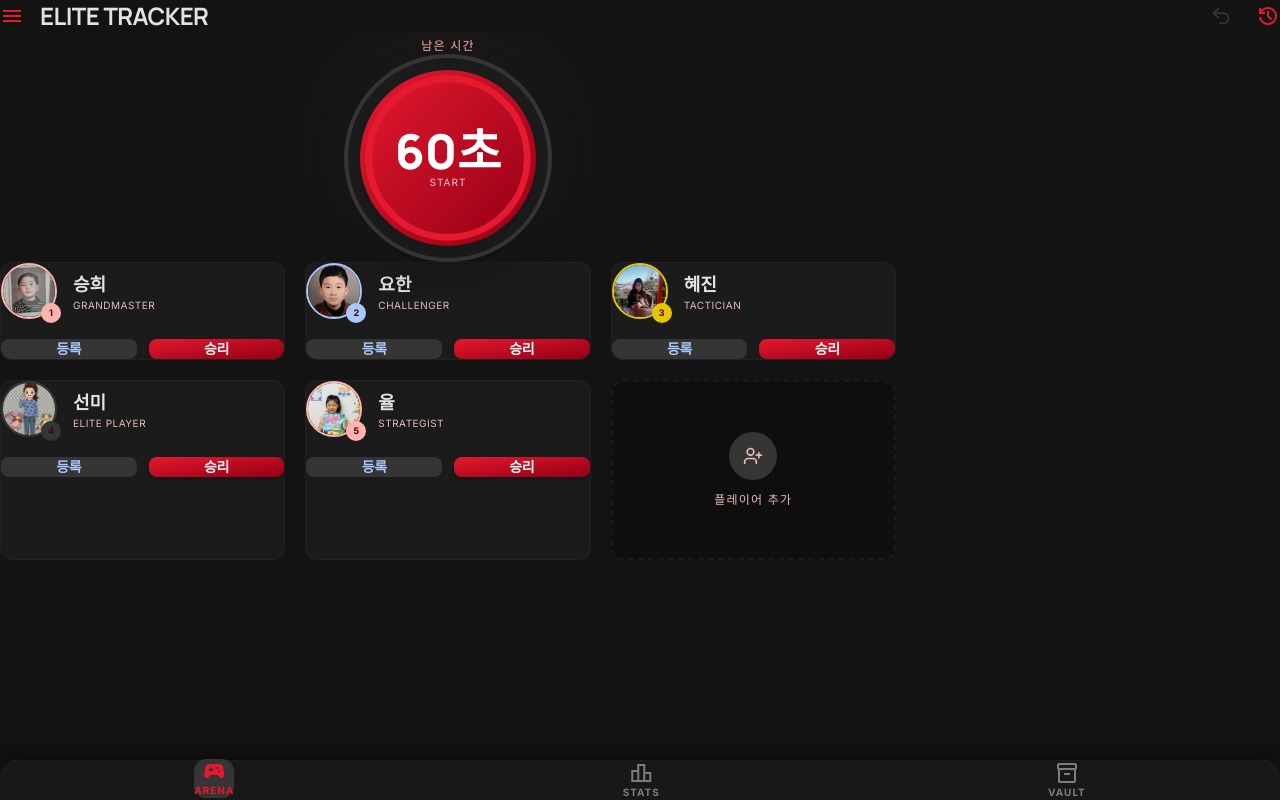
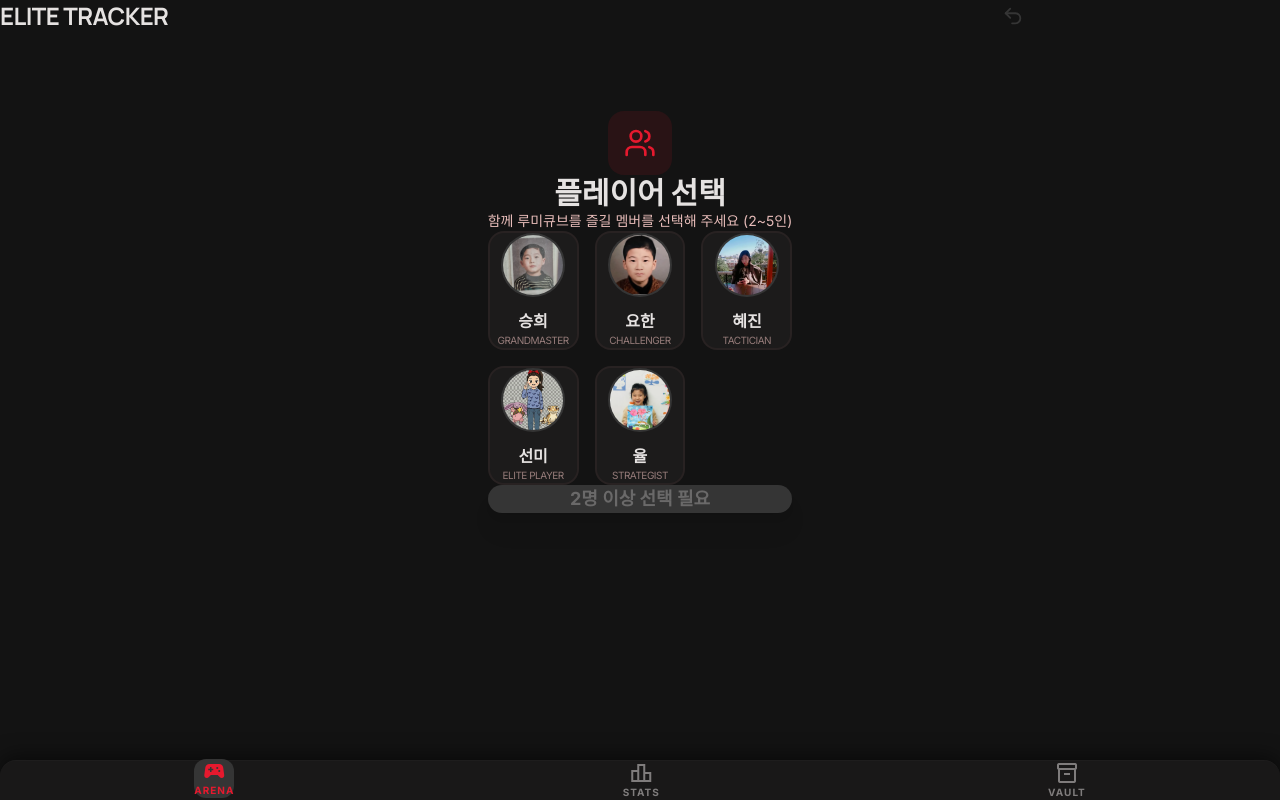
Before and after one commit to allbonykm/rummikub, a React (Vite) app: page / in a window 1280 px wide. Built offline with nearby package versions, Linux system fonts and the light colour scheme; no server answers.

Commit message:
feat: add player selection screen and fix layout centering

```diff
--- a/src/App.jsx
+++ b/src/App.jsx
@@ -2,6 +2,7 @@ import { useState, useEffect } from 'react';
 import { AnimatePresence, motion } from 'framer-motion';
 import { TopNav, BottomNav } from './components/Layout/Navigation';
 import ArenaPage from './components/Arena/ArenaPage';
+import PlayerSelection from './components/Arena/PlayerSelection';
 import StatsPage from './components/Stats/StatsPage';
 import VaultPage from './components/Vault/VaultPage';
 import useTimer from './hooks/useTimer';
@@ -11,6 +12,8 @@ import { PLAYERS } from './utils/players';
 
 function App() {
   const [activeTab, setActiveTab] = useState('arena');
+  const [selectedPlayerIds, setSelectedPlayerIds] = useState([]);
+  const [isGameActive, setIsGameActive] = useState(false);
   const timer = useTimer(60);
   const wakeLock = useWakeLock();
   const gameState = useGameState();
@@ -22,6 +25,28 @@ function App() {
     }
   }, [wakeLock.isSupported]);
 
+  // 플레이어 선택 토글
+  const handleTogglePlayer = (id) => {
+    setSelectedPlayerIds((prev) =>
+      prev.includes(id) ? prev.filter((pid) => pid !== id) : [...prev, id]
+    );
+  };
+
+  // 게임 시작
+  const handleStartGame = () => {
+    if (selectedPlayerIds.length >= 2) {
+      setIsGameActive(true);
+    }
+  };
+
+  // 플레이어 재선택 (리셋)
+  const handleResetPlayers = () => {
+    setIsGameActive(false);
+    timer.stop();
+  };
+
+  const selectedPlayers = PLAYERS.filter((p) => selectedPlayerIds.includes(p.id));
+
   // 등록 처리
   const handleRegister = (playerName) => {
     gameState.registerFirst(playerName);
@@ -29,7 +54,7 @@ function App() {
 
   // 승리 처리
   const handleWin = async (playerName) => {
-    await gameState.recordWin(playerName, PLAYERS);
+    await gameState.recordWin(playerName, selectedPlayers);
     timer.stop();
   };
 
@@ -49,7 +74,12 @@ function App() {
   return (
     <div className="min-h-dvh bg-surface text-on-surface font-body selection:bg-primary/30">
       {/* Top Navigation */}
-      <TopNav onUndo={handleUndo} canUndo={gameState.history.length > 0} />
+      <TopNav
+        onUndo={handleUndo}
+        canUndo={gameState.history.length > 0}
+        onReset={handleResetPlayers}
+        isGameActive={isGameActive}
+      />
 
       {/* Page Content */}
       <AnimatePresence mode="wait">
@@ -61,13 +91,23 @@ function App() {
             exit="out"
             variants={pageVariants}
             transition={{ duration: 0.2 }}
+            className="w-full flex justify-center"
           >
+            {!isGameActive ? (
+              <PlayerSelection
+                selectedIds={selectedPlayerIds}
+                onToggle={handleTogglePlayer}
+                onStart={handleStartGame}
+              />
+            ) : (
               <ArenaPage
                 timer={timer}
+                players={selectedPlayers}
                 currentGame={gameState.currentGame}
                 onRegister={handleRegister}
                 onWin={handleWin}
               />
+            )}
           </motion.div>
         )}
         {activeTab === 'stats' && (
--- a/src/components/Arena/ArenaPage.jsx
+++ b/src/components/Arena/ArenaPage.jsx
@@ -8,6 +8,7 @@ import { PLAYERS } from '../../utils/players';
  */
 export default function ArenaPage({
   timer,
+  players,
   currentGame,
   onRegister,
   onWin,
@@ -30,8 +31,8 @@ export default function ArenaPage({
       />
 
       {/* Player Grid */}
-      <div className="grid grid-cols-1 md:grid-cols-2 lg:grid-cols-3 gap-5">
-        {PLAYERS.map((player, index) => (
+      <div className="grid grid-cols-1 md:grid-cols-2 lg:grid-cols-3 gap-5 justify-items-center">
+        {players.map((player, index) => (
           <PlayerCard
             key={player.id}
             player={player}
@@ -43,7 +44,6 @@ export default function ArenaPage({
             disabled={false}
           />
         ))}
-        <EmptySlot />
       </div>
     </main>
   );
--- /dev/null
+++ b/src/components/Arena/PlayerSelection.jsx
@@ -0,0 +1,88 @@
+import { motion } from 'framer-motion';
+import { Users, Check } from 'lucide-react';
+import { PLAYERS } from '../../utils/players';
+
+/**
+ * 게임 시작 전 참여 플레이어를 선택하는 화면
+ */
+export default function PlayerSelection({ selectedIds, onToggle, onStart }) {
+  return (
+    <div className="flex flex-col items-center justify-center min-h-[70vh] px-6 py-12 text-center">
+      <motion.div
+        initial={{ scale: 0.9, opacity: 0 }}
+        animate={{ scale: 1, opacity: 1 }}
+        className="w-full max-w-2xl"
+      >
+        <div className="mb-10">
+          <div className="inline-flex items-center justify-center w-16 h-16 rounded-2xl bg-primary-container/10 mb-4">
+            <Users className="text-primary-container" size={32} />
+          </div>
+          <h2 className="text-3xl font-bold font-headline text-on-background mb-2">플레이어 선택</h2>
+          <p className="text-on-surface-variant text-sm">함께 루미큐브를 즐길 멤버를 선택해 주세요 (2~5인)</p>
+        </div>
+
+        <div className="grid grid-cols-2 md:grid-cols-3 gap-4 mb-12">
+          {PLAYERS.map((player) => {
+            const isSelected = selectedIds.includes(player.id);
+            return (
+              <motion.button
+                key={player.id}
+                whileTap={{ scale: 0.95 }}
+                onClick={() => onToggle(player.id)}
+                className={`relative p-5 rounded-2xl border-2 transition-all flex flex-col items-center gap-3 ${
+                  isSelected
+                    ? 'border-primary-container bg-primary-container/10 shadow-[0_0_20px_rgba(230,25,46,0.1)]'
+                    : 'border-outline-variant/20 bg-surface-container-low hover:border-outline-variant/40'
+                }`}
+              >
+                <div className="relative">
+                  <div className={`w-16 h-16 rounded-full bg-surface-container-highest flex items-center justify-center text-2xl font-bold overflow-hidden border-2 ${isSelected ? 'border-primary-container' : 'border-transparent'}`}>
+                    <img
+                      src={`/assets/profiles/${player.name}.webp`}
+                      alt={player.name}
+                      onError={(e) => {
+                        e.target.style.display = 'none';
+                        e.target.nextSibling.style.display = 'flex';
+                      }}
+                      className="w-full h-full object-cover"
+                    />
+                    <div style={{ display: 'none' }} className="w-full h-full items-center justify-center">
+                      {player.name.charAt(0)}
+                    </div>
+                  </div>
+                  {isSelected && (
+                    <div className="absolute -top-1 -right-1 bg-primary-container text-white w-6 h-6 rounded-full flex items-center justify-center shadow-lg">
+                      <Check size={14} strokeWidth={3} />
+                    </div>
+                  )}
+                </div>
+                <div>
+                  <div className={`font-bold transition-colors ${isSelected ? 'text-primary-container' : 'text-on-surface'}`}>
+                    {player.name}
+                  </div>
+                  <div className="text-[10px] text-on-surface-variant uppercase tracking-tighter opacity-60">
+                    {player.title}
+                  </div>
+                </div>
+              </motion.button>
+            );
+          })}
+        </div>
+
+        <motion.button
+          disabled={selectedIds.length < 2}
+          onClick={onStart}
+          whileHover={{ scale: 1.02 }}
+          whileTap={{ scale: 0.98 }}
+          className={`w-full max-w-sm py-4 rounded-2xl font-bold text-lg transition-all shadow-xl ${
+            selectedIds.length >= 2
+              ? 'bg-gradient-to-r from-primary-container to-[#930016] text-white'
+              : 'bg-surface-container-highest text-on-surface/30 cursor-not-allowed shadow-none'
+          }`}
+        >
+          {selectedIds.length >= 2 ? `${selectedIds.length}명과 함께 시작하기` : '2명 이상 선택 필요'}
+        </motion.button>
+      </motion.div>
+    </div>
+  );
+}
--- a/src/components/Layout/Navigation.jsx
+++ b/src/components/Layout/Navigation.jsx
@@ -1,20 +1,28 @@
 import { useState } from 'react';
 import { motion, AnimatePresence } from 'framer-motion';
-import { Undo2, History, Menu, X } from 'lucide-react';
+import { Undo2, History, Menu, X, Users } from 'lucide-react';
 
 /**
  * 상단 네비게이션 바
  */
-export function TopNav({ onUndo, canUndo }) {
+export function TopNav({ onUndo, canUndo, onReset, isGameActive }) {
   return (
-    <nav className="bg-surface flex justify-between items-center w-full px-6 py-4 sticky top-0 z-50">
+    <nav className="bg-surface flex justify-between items-center w-full px-6 py-4 sticky top-0 z-50 max-w-5xl mx-auto">
       <div className="flex items-center gap-4">
-        <span className="material-symbols-outlined text-primary-container">menu</span>
         <h1 className="text-2xl font-bold tracking-tight font-headline text-on-background">
           ELITE TRACKER
         </h1>
       </div>
       <div className="flex items-center gap-6">
+        {isGameActive && (
+          <button
+            onClick={onReset}
+            className="text-on-surface-variant hover:text-secondary transition-colors"
+            title="멤버 재선택"
+          >
+            <Users size={22} />
+          </button>
+        )}
         <button
           onClick={onUndo}
           disabled={!canUndo}
@@ -23,9 +31,6 @@ export function TopNav({ onUndo, canUndo }) {
         >
           <Undo2 size={22} />
         </button>
-        <span className="material-symbols-outlined text-primary-container cursor-pointer">
-          history
-        </span>
       </div>
     </nav>
   );
```
Lines whose indentation alone changed are shown as unchanged.
